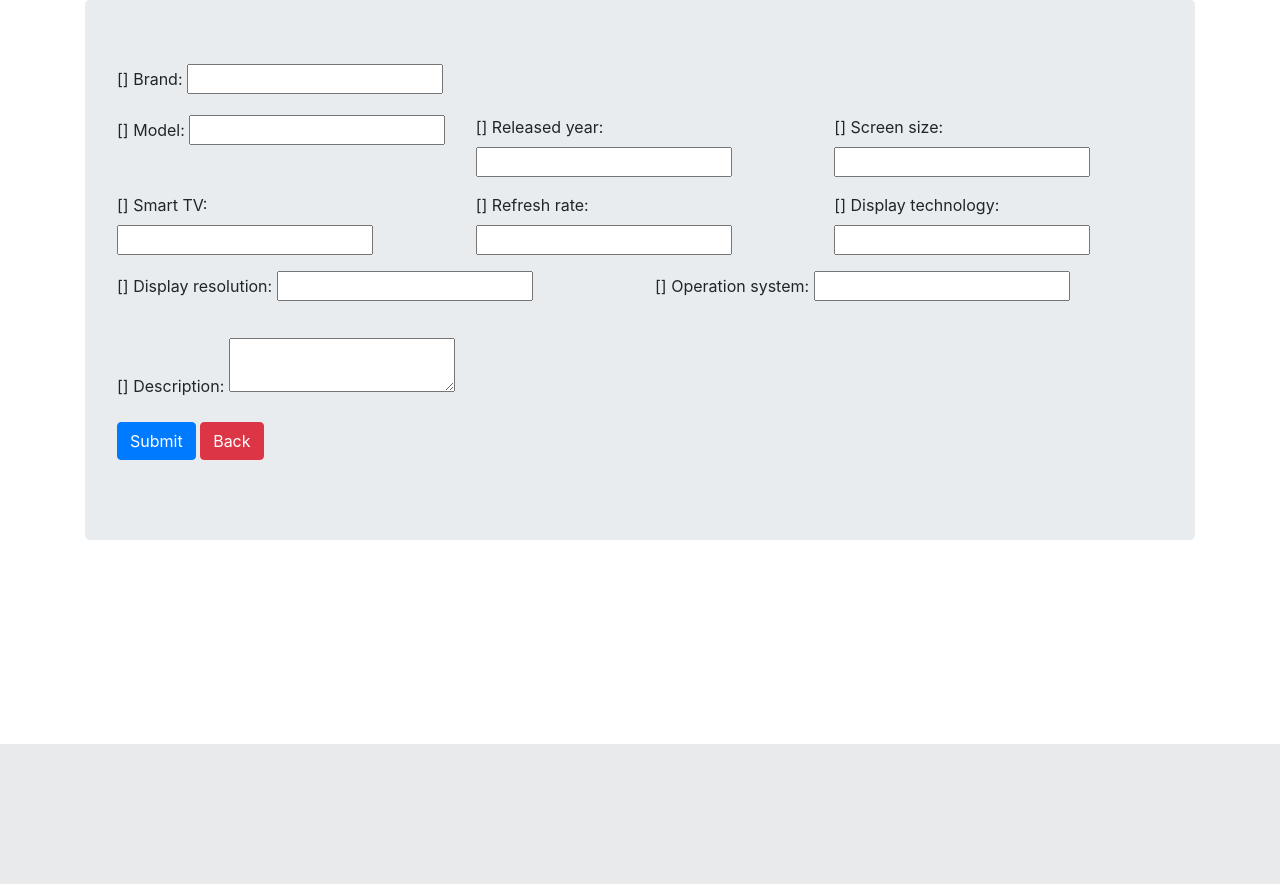
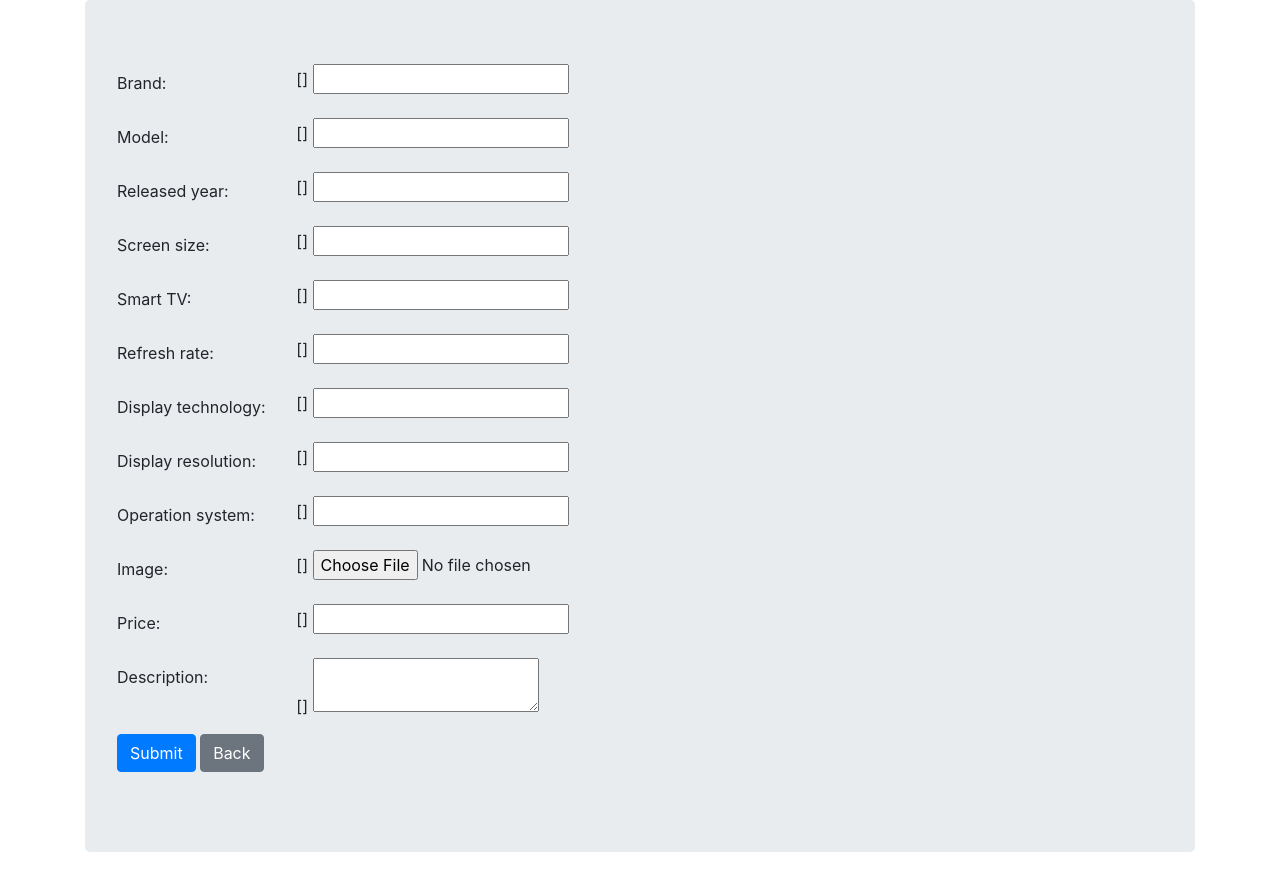
Before and after one commit to Jane051/Final_project, a Django app: template viewer/templates/tv_creation.html in a window 1280 px wide. Shown: the part 56-940 px from the top of the page. Before the commit the page ends 800 px from the top, so only its background shows below. Run offline with Django 3.2, Linux system fonts and the light colour scheme; the template is opened without the code that fills it: most values are stand-ins (such as "Sample title", 1, 10 or a date in 2020); form fields are guessed from the names that the template uses; some libraries are stand-ins or nearby versions.

Commit message:
feat: model: pridani ceny a obrazku u TV, implementace do formulare + do detailu TV, Pridano filtrovani TV podle vice parametru zaraz

```diff
--- a/OnlineShop/settings.py
+++ b/OnlineShop/settings.py
@@ -11,6 +11,7 @@ https://docs.djangoproject.com/en/4.1/ref/settings/
 """
 
 from pathlib import Path
+import os
 
 # Build paths inside the project like this: BASE_DIR / 'subdir'.
 BASE_DIR = Path(__file__).resolve().parent.parent
@@ -122,3 +123,7 @@ STATIC_URL = 'static/'
 # https://docs.djangoproject.com/en/4.1/ref/settings/#default-auto-field
 
 DEFAULT_AUTO_FIELD = 'django.db.models.BigAutoField'
+
+
+MEDIA_URL = '/media/'
+MEDIA_ROOT = os.path.join(BASE_DIR, 'media')
--- a/viewer/models.py
+++ b/viewer/models.py
@@ -54,10 +54,12 @@ class Television(models.Model):
     display_resolution = models.ForeignKey(TVDisplayResolution, on_delete=models.CASCADE)
     operation_system = models.ForeignKey(TVOperationSystem, on_delete=models.CASCADE)
     description = models.TextField(blank=True)
-    categories = models.ManyToManyField(Category, related_name="televisions")
+    categories = models.ManyToManyField(Category, related_name="televisions", blank=True)
+    price = models.DecimalField(max_digits=10, decimal_places=2, validators=[MinValueValidator(0)], default=0.00)
+    image = models.ImageField(upload_to='television_images/', blank=True, null=True)
 
     def __str__(self):
-        return f'{self.brand_name} -  {self.brand_model} - {self.tv_screen_size}"'
+        return f'{self.brand} -  {self.brand_model} - {self.tv_screen_size}"'
 
 
 class Profile(models.Model):
--- a/viewer/templates/password_change_form.html
+++ b/viewer/templates/password_change_form.html
@@ -20,6 +20,6 @@
       {{ form.new_password2 }}
     </div>
     <input type="submit" value="Submit" class="btn btn-primary">
-      <a href="{% url 'profile_detail' %}" class="btn btn-warning">Back</a>
+      <a href="{% url 'profile_detail' %}" class="btn btn-secondary">Back</a>
   </form>
 {% endblock %}
--- a/viewer/templates/profile_detail.html
+++ b/viewer/templates/profile_detail.html
@@ -6,5 +6,5 @@
     <p>User: {{ user.username }}</p>
     <p>Email: {{ user.email }}</p>
     <p>Registered since {{ user.date_joined|date:"d.m.Y" }}</p>
-    <a href="{% url 'password_change' %}" class="btn btn-danger">Change password</a>
+    <a href="{% url 'password_change' %}" class="btn btn-warning">Change password</a>
 {% endblock %}
--- a/viewer/templates/tv_creation.html
+++ b/viewer/templates/tv_creation.html
@@ -1,84 +1,111 @@
 {% extends "base.html" %}
 
 {% block content %}
-  <form method="post">
+  <form method="post" enctype="multipart/form-data">
     {% csrf_token %}
     {{ form.non_field_errors }}
-    <div class="form-group">
-      {{ form.brand_name.errors }}
-      <label for="{{ form.brand_name.id_for_label }}">Brand:</label>
-      {{ form.brand_name }}
-    </div>
-    <div class="form-group">
-      <div class="row">
-        <div class="col">
-          <div class="form-group">
-            {{ form.brand_model.errors }}
-            <label for="{{ form.brand_model.id_for_label }}">Model:</label>
-            {{ form.brand_model}}
+
+    <div class="row mb-3">
+      <label for="{{ form.brand.id_for_label }}" class="col-sm-2 col-form-label">Brand:</label>
+      <div class="col-sm-10">
+        {{ form.brand.errors }}
+        {{ form.brand }}
       </div>
     </div>
-        <div class="col">
-          <div class="form-group">
+
+    <div class="row mb-3">
+      <label for="{{ form.brand_model.id_for_label }}" class="col-sm-2 col-form-label">Model:</label>
+      <div class="col-sm-10">
+        {{ form.brand_model.errors }}
+        {{ form.brand_model }}
+      </div>
+    </div>
+
+    <div class="row mb-3">
+      <label for="{{ form.tv_released_year.id_for_label }}" class="col-sm-2 col-form-label">Released year:</label>
+      <div class="col-sm-10">
         {{ form.tv_released_year.errors }}
-            <label for="{{ form.tv_released_year.id_for_label }}">Released year:</label>
         {{ form.tv_released_year }}
       </div>
     </div>
-        <div class="col">
-          <div class="form-group">
+
+    <div class="row mb-3">
+      <label for="{{ form.tv_screen_size.id_for_label }}" class="col-sm-2 col-form-label">Screen size:</label>
+      <div class="col-sm-10">
         {{ form.tv_screen_size.errors }}
-            <label for="{{ form.tv_screen_size.id_for_label }}">Screen size:</label>
         {{ form.tv_screen_size }}
       </div>
     </div>
-          <div class="col">
-          <div class="form-group">
+
+    <div class="row mb-3">
+      <label for="{{ form.smart_tv.id_for_label }}" class="col-sm-2 col-form-label">Smart TV:</label>
+      <div class="col-sm-10">
         {{ form.smart_tv.errors }}
-            <label for="{{ form.smart_tv.id_for_label }}">Smart TV:</label>
         {{ form.smart_tv }}
       </div>
     </div>
-          <div class="col">
-          <div class="form-group">
+
+    <div class="row mb-3">
+      <label for="{{ form.refresh_rate.id_for_label }}" class="col-sm-2 col-form-label">Refresh rate:</label>
+      <div class="col-sm-10">
         {{ form.refresh_rate.errors }}
-            <label for="{{ form.refresh_rate.id_for_label }}">Refresh rate:</label>
         {{ form.refresh_rate }}
       </div>
     </div>
-          <div class="col">
-          <div class="form-group">
+
+    <div class="row mb-3">
+      <label for="{{ form.display_technology.id_for_label }}" class="col-sm-2 col-form-label">Display technology:</label>
+      <div class="col-sm-10">
         {{ form.display_technology.errors }}
-            <label for="{{ form.display_technology.id_for_label }}">Display technology:</label>
         {{ form.display_technology }}
       </div>
     </div>
-          <div class="col">
-          <div class="form-group">
+
+    <div class="row mb-3">
+      <label for="{{ form.display_resolution.id_for_label }}" class="col-sm-2 col-form-label">Display resolution:</label>
+      <div class="col-sm-10">
         {{ form.display_resolution.errors }}
-            <label for="{{ form.display_resolution.id_for_label }}">Display resolution:</label>
         {{ form.display_resolution }}
       </div>
     </div>
-          <div class="col">
-          <div class="form-group">
+
+    <div class="row mb-3">
+      <label for="{{ form.operation_system.id_for_label }}" class="col-sm-2 col-form-label">Operation system:</label>
+      <div class="col-sm-10">
         {{ form.operation_system.errors }}
-            <label for="{{ form.operation_system.id_for_label }}">Operation system:</label>
         {{ form.operation_system }}
       </div>
     </div>
+
+      <div class="row mb-3">
+      <label for="{{ form.image.id_for_label }}" class="col-sm-2 col-form-label">Image:</label>
+      <div class="col-sm-10">
+        {{ form.image.errors }}
+        {{ form.image }}
       </div>
     </div>
-    <div class="form-group">
+
+      <div class="row mb-3">
+      <label for="{{ form.price.id_for_label }}" class="col-sm-2 col-form-label">Price:</label>
+      <div class="col-sm-10">
+        {{ form.price.errors }}
+        {{ form.price }}
+      </div>
+    </div>
+
+    <div class="row mb-3">
+      <label for="{{ form.description.id_for_label }}" class="col-sm-2 col-form-label">Description:</label>
+      <div class="col-sm-10">
         {{ form.description.errors }}
-      <label for="{{ form.description.id_for_label }}">Description:</label>
         {{ form.description }}
       </div>
+    </div>
+
     <input type="submit" value="Submit" class="btn btn-primary">
     {% if television.pk %}
-        <a href="{% url 'tv_detail' television.pk %}" class="btn btn-danger">Back</a>
+      <a href="{% url 'tv_detail' television.pk %}" class="btn btn-secondary">Back</a>
     {% else %}
-          <a href="{% url 'tv_list' %}" class="btn btn-danger">Back</a>
+      <a href="{% url 'tv_list' %}" class="btn btn-secondary">Back</a>
     {% endif %}
   </form>
 {% endblock %}
```
Also changed, not shown: OnlineShop/urls.py (+8 -1 lines), viewer/templates/tv_detail.html (+41 -2 lines), viewer/templates/tv_list.html (+55 -4 lines), viewer/templates/tv_list_filter.html (+20 -8 lines), viewer/views.py (+18 -11 lines). Lines whose indentation alone changed are shown as unchanged.
